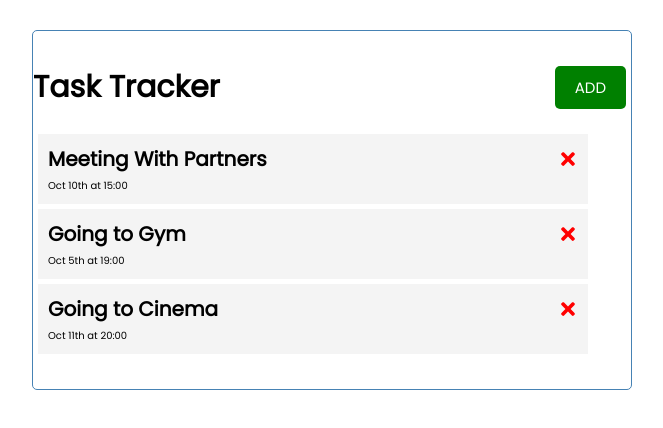
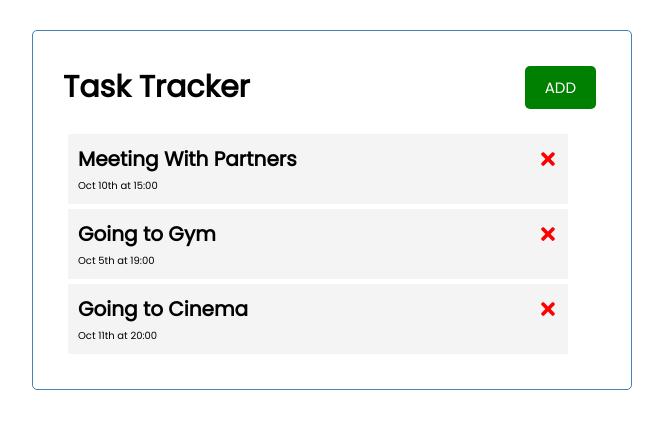
Before and after one commit to HumbleBoyy/TaskTracker, a React (Vite) app: page / in a window 1280 px wide. Shown: the top 428 px of the page, without its empty margins (308-971 px from the left). Built offline with nearby package versions, Linux system fonts and the light colour scheme.

Commit message:
New Commit

```diff
--- a/src/Components/Tasks/Tasks.jsx
+++ b/src/Components/Tasks/Tasks.jsx
@@ -3,13 +3,13 @@ import Task from "./Task"
 
 
 
-const Tasks = ({tasks}) => {
+const Tasks = ({tasks, onDelete}) => {
   return (
     <>
       {
          tasks.map((task)=> (
             <>
-              <Task  key={task.id} task={task}/>
+              <Task  key={task.id} task={task} onDelete={onDelete}/>
             </>
          ))
       }
--- a/src/index.css
+++ b/src/index.css
@@ -19,7 +19,7 @@ html{
   overflow: auto;
   min-height: 300px;
   border: 1px solid steelblue;
-  padding: 30px 0px;
+  padding: 30px;
   border-radius: 5px;
 }
 
@@ -63,7 +63,7 @@ html{
   flex-direction: column;
   justify-content: space-between;
   margin: 5px;
-  width: 550px;
+  width: 500px;
   padding: 1rem;
   height: 70px;
   cursor: pointer;
```
